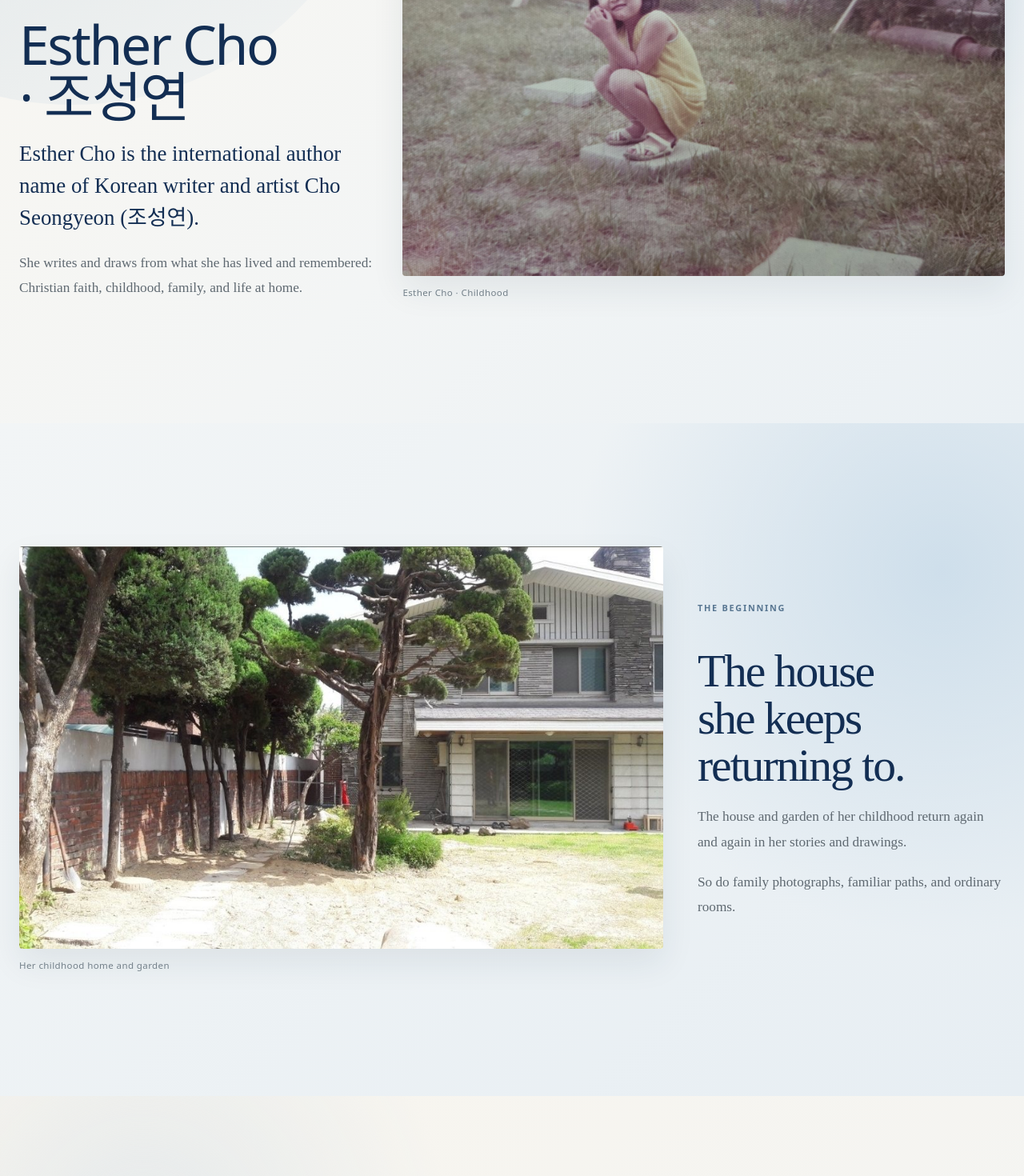
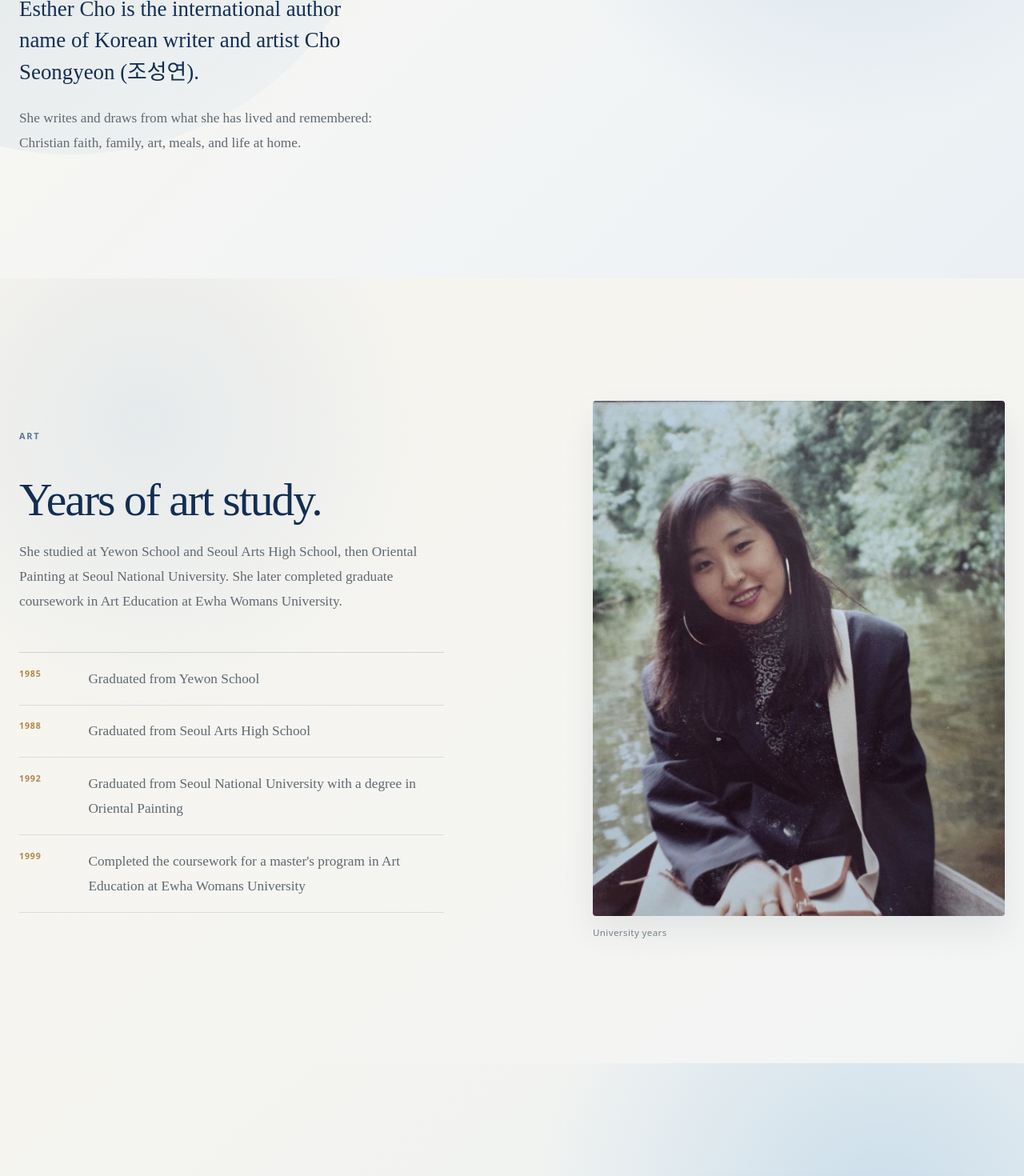
Before and after one commit to k-mama/esthercho, a Next.js app: page /about in a window 1280 px wide. Shown: the part 1160-2630 px from the top of the page at 80% size. Built offline with nearby package versions, Linux system fonts and the light colour scheme.

Commit message:
edit: separate Esther profile from childhood album

```diff
--- a/src/app/about/page.tsx
+++ b/src/app/about/page.tsx
@@ -45,52 +45,10 @@ export default function AboutPage() {
 
             <p className="esther-intro">
               She writes and draws from what she has lived and remembered:
-              Christian faith, childhood, family, and life at home.
+              Christian faith, family, art, meals, and life at home.
             </p>
           </div>
-
-          <figure className="esther-figure esther-hero-figure">
-            <Image
-              src="/media/esther/childhood-garden.jpg"
-              alt="Esther Cho smiling in a garden as a child"
-              width={1800}
-              height={1350}
-              sizes="(max-width: 899px) 100vw, 52vw"
-              priority
-            />
-
-            <figcaption>Esther Cho · Childhood</figcaption>
-          </figure>
         </header>
-
-        <section className="esther-section esther-house-section">
-          <div className="container esther-split">
-            <figure className="esther-figure esther-house-figure">
-              <Image
-                src="/media/esther/childhood-house.jpg"
-                alt="The house and garden connected to Esther Cho's childhood"
-                width={1800}
-                height={1059}
-                sizes="(max-width: 899px) 100vw, 48vw"
-              />
-
-              <figcaption>Her childhood home and garden</figcaption>
-            </figure>
-
-            <div className="esther-copy">
-              <p className="esther-eyebrow">THE BEGINNING</p>
-
-              <h2>The house she keeps returning to.</h2>
-
-              <p>
-                The house and garden of her childhood return again and again in
-                her stories and drawings.
-              </p>
-
-              <p>So do family photographs, familiar paths, and ordinary rooms.</p>
-            </div>
-          </div>
-        </section>
 
         <section className="container esther-section esther-education-section">
           <div className="esther-split esther-split-reverse">
@@ -126,6 +84,7 @@ export default function AboutPage() {
                 width={1500}
                 height={1125}
                 sizes="(max-width: 899px) 100vw, 42vw"
+                priority
               />
 
               <figcaption>University years</figcaption>
@@ -189,8 +148,6 @@ export default function AboutPage() {
                 Korean refugees and participating in mission and volunteer work
                 in Bangladesh.
               </p>
-
-              <p>These are not separate from the rest of her life.</p>
             </div>
           </div>
         </section>
```
